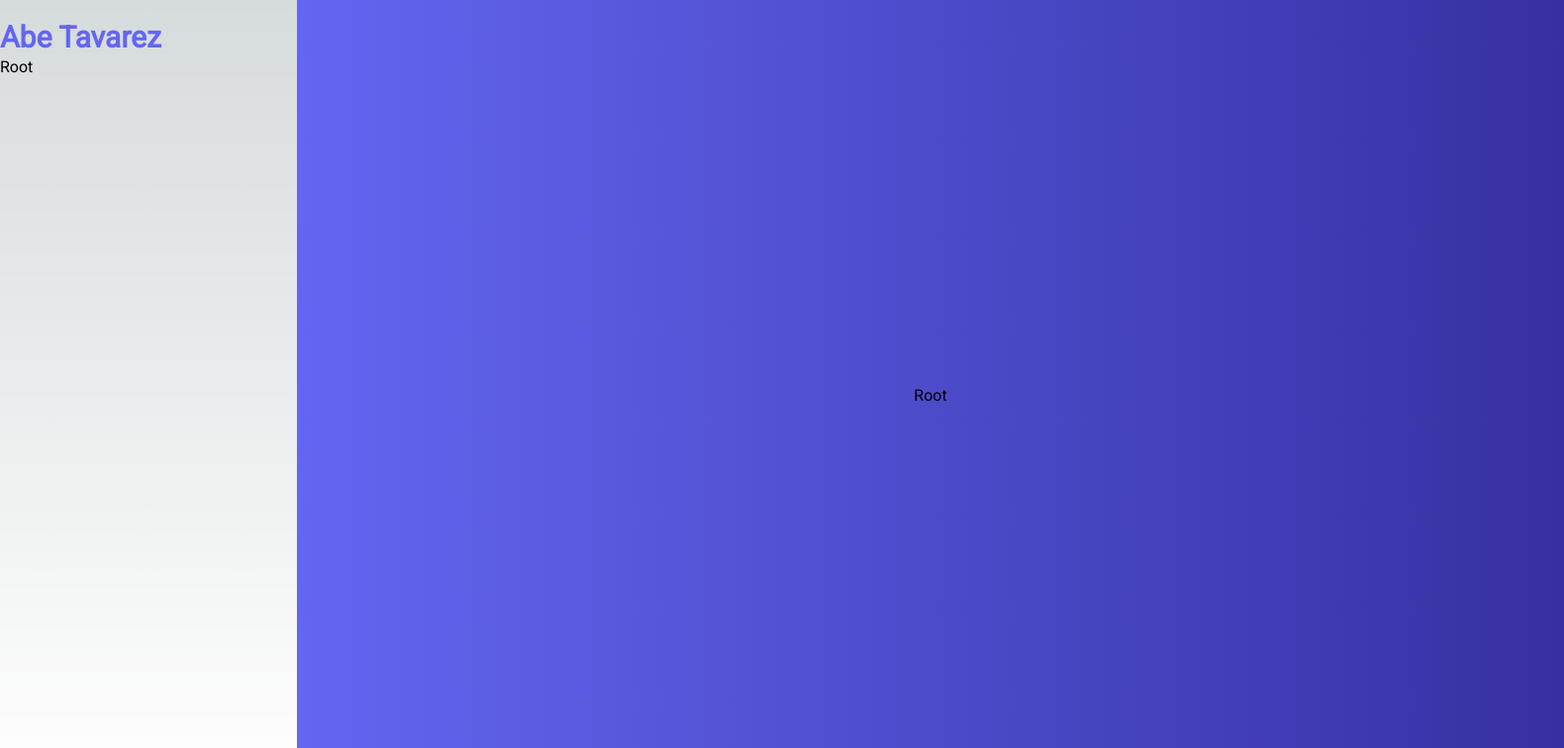
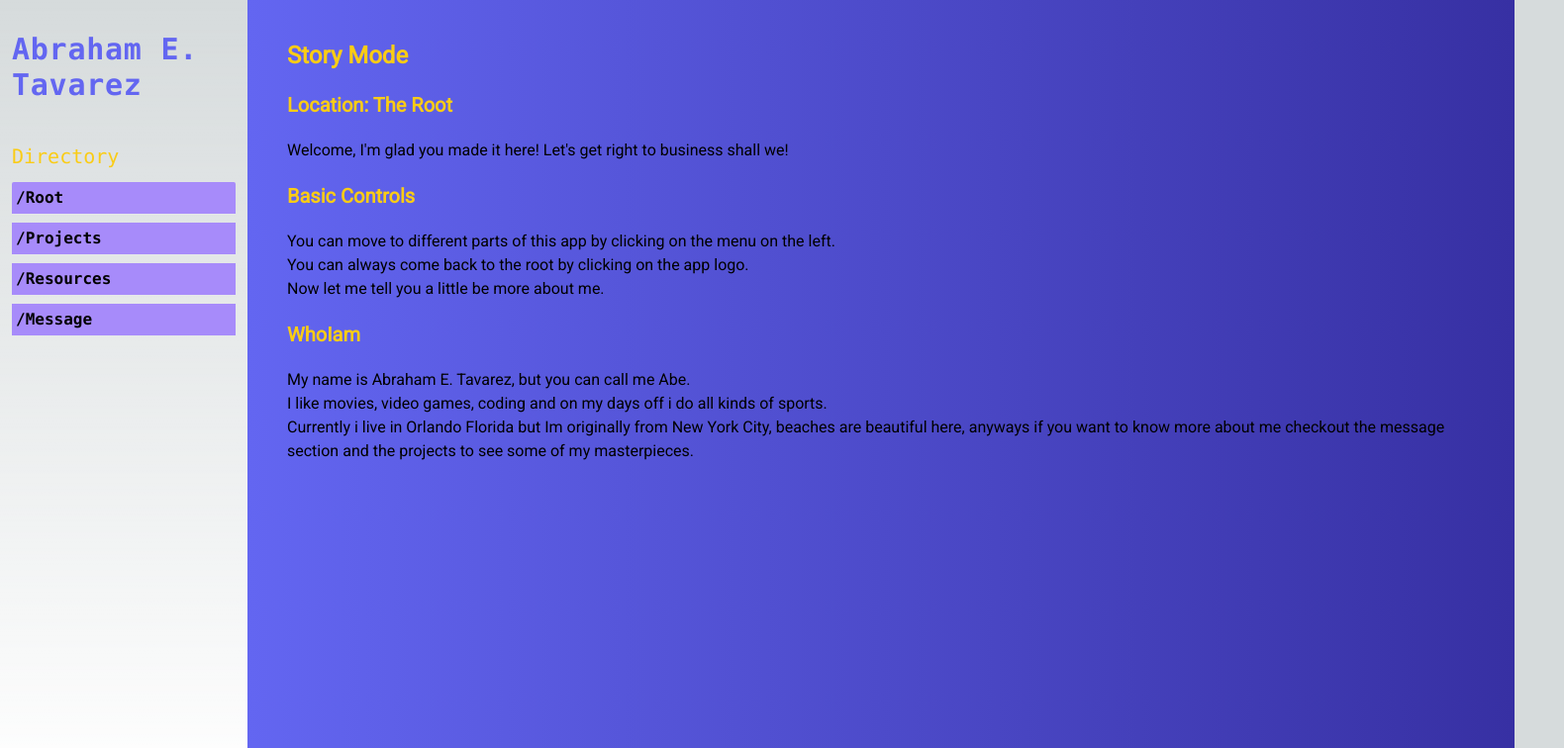
Before and after one commit to AbeTavarez/devp, a Next.js app: page /root in a window 1280 px wide. Shown: the top 756 px of the page at 99% size, 1580 px wide, since content can reach past the window. Built offline with nearby package versions, Linux system fonts and the light colour scheme.

Commit message:
new pages

```diff
--- a/components/AppLayout/AppLayout.js
+++ b/components/AppLayout/AppLayout.js
@@ -2,11 +2,38 @@ import Link from "next/link";
 
 export const AppLayout = ({ children }) => {
   return (
-    <div className="grid grid-cols-[300px_1fr] h-screen max-h-screen">
-      <div>
-        <h4 className="text-3xl font-bold mt-5 text-indigo-500">Abe Tavarez</h4>
-        <nav>
-          <Link href="/root">Root</Link>
+    <div className="grid grid-cols-[250px_1fr] h-screen max-h-screen">
+      <div className="p-3 font-mono">
+        <h4 className="text-3xl font-bold mt-5 text-indigo-500 tracking-wide">
+          <Link href="/root">Abraham E. Tavarez</Link>
+        </h4>
+        <nav className="mt-10 flex flex-col">
+          <h3 className="mb-1 text-xl text-yellow-400">Directory</h3>
+          <Link
+            className="bg-violet-400 font-bold border-b rounded-t-sm p-1 hover:translate-x-2 mt-2"
+            href="/root"
+          >
+            /Root
+          </Link>
+
+          <Link
+            className="bg-violet-400 font-bold border-b p-1 hover:translate-x-2 mt-2"
+            href="/projects"
+          >
+            /Projects
+          </Link>
+          <Link
+            className="bg-violet-400 font-bold border-b p-1 hover:translate-x-2 mt-2"
+            href="/resources"
+          >
+            /Resources
+          </Link>
+          <Link
+            className="bg-violet-400 font-bold border-b p-1 hover:translate-x-2 mt-2"
+            href="/message"
+          >
+            /Message
+          </Link>
         </nav>
       </div>
       {children}
--- a/pages/index.js
+++ b/pages/index.js
@@ -5,6 +5,7 @@ import Link from "next/link";
 const inter = Inter({ subsets: ["latin"] });
 
 export default function Home() {
+
   return (
     <main
       className={`flex justify-center items-center w-screen h-screen overflow-hidden relative bg-gradient-to-r from-indigo-800 to-indigo-500`}
@@ -23,15 +24,16 @@ export default function Home() {
           <code className="text-green-500">$ </code>
           Welcome to my page, I hope you have a pleasant experience.
         </p>
-        <div className="flex justify-center items-center">
+        <div className="flex justify-center items-center flex-col sm:flex-row">
           <input
             type="text"
-            className="mr-auto w-80 self-center p-1 shadow-sm border-2 focus:outline-none focus:border-indigo-500 focus:ring-1 focus:ring-indigo-500 text-purple-400 rounded-md"
-            placeholder="say hi back"
+            className="mr-auto w-80 self-center p-1 shadow-sm border-2 focus:outline-none focus:border-indigo-500 focus:ring-1 focus:ring-indigo-500 text-purple-400 rounded-md mb-5 sm:mb-0"
+            placeholder="type and press enter or use the mouse --- >"
+            onKeyDown={(e) => e.key === 'Enter' && (window.location = '/root')}
           />
           <Link
-            href="/home"
-            className=" bg-violet-600 hover:bg-violet-900 py-2 px-4 rounded-md  text-bold "
+            href="/root"
+            className=" bg-violet-500 hover:bg-violet-700 py-2 px-4 rounded-md  text-bold transition-all duration-500 rotate-12 hover:rotate-[-12deg] shadow-md shadow-white"
           >
             Enter
           </Link>
--- /dev/null
+++ b/pages/message.js
@@ -0,0 +1,19 @@
+import Image from "next/image";
+import { Inter } from "next/font/google";
+import { AppLayout } from "../components/AppLayout";
+
+// const inter = Inter({ subsets: ["latin"] });
+
+export default function Message() {
+  return (
+    <main
+      className={`flex justify-center items-center w-screen h-screen overflow-hidden relative bg-gradient-to-r from-indigo-500 to-indigo-800 md:flex-col`}
+    >
+      <h1>Message</h1>
+    </main>
+  );
+}
+
+Message.getLayout = function getLayout(page, pageProps) {
+  return <AppLayout {...pageProps}>{page}</AppLayout>;
+};
--- /dev/null
+++ b/pages/projects.js
@@ -0,0 +1,19 @@
+import Image from "next/image";
+import { Inter } from "next/font/google";
+import { AppLayout } from "../components/AppLayout";
+
+// const inter = Inter({ subsets: ["latin"] });
+
+export default function Projects() {
+  return (
+    <main
+      className={`flex justify-center items-center w-screen h-screen overflow-hidden relative bg-gradient-to-r from-indigo-500 to-indigo-800 md:flex-col`}
+    >
+      <h1>Projects</h1>
+    </main>
+  );
+}
+
+Projects.getLayout = function getLayout(page, pageProps) {
+  return <AppLayout {...pageProps}>{page}</AppLayout>;
+};
--- /dev/null
+++ b/pages/resources.js
@@ -0,0 +1,19 @@
+import Image from "next/image";
+import { Inter } from "next/font/google";
+import { AppLayout } from "../components/AppLayout";
+
+// const inter = Inter({ subsets: ["latin"] });
+
+export default function Resources() {
+  return (
+    <main
+      className={`flex justify-center items-center w-screen h-screen overflow-hidden relative bg-gradient-to-r from-indigo-500 to-indigo-800 md:flex-col`}
+    >
+      <h1>Resources</h1>
+    </main>
+  );
+}
+
+Resources.getLayout = function getLayout(page, pageProps) {
+  return <AppLayout {...pageProps}>{page}</AppLayout>;
+};
--- a/pages/root.js
+++ b/pages/root.js
@@ -7,9 +7,35 @@ import { AppLayout } from "../components/AppLayout";
 export default function Root() {
   return (
     <main
-      className={`flex justify-center items-center w-screen h-screen overflow-hidden relative bg-gradient-to-r from-indigo-500 to-indigo-800`}
+      className={`flex p-10 w-screen h-screen overflow-hidden relative bg-gradient-to-r from-indigo-500 to-indigo-800 md:flex-col`}
     >
-      <h1>Root</h1>
+      <section>
+        <h1 className="text-2xl text-yellow-400 font-bold mb-5">Story Mode</h1>
+
+        <h1 className="text-xl text-yellow-400 font-bold mb-5">Location: The Root</h1>
+
+        <p>
+          Welcome, I&apos;m glad you made it here! Let&apos;s get right to
+          business shall we!
+        </p>
+
+        <h1 className="text-xl text-yellow-400 font-bold my-5">Basic Controls</h1>
+
+        <p>
+          You can move to different parts of this app by clicking on the menu on
+          the left.
+        </p>
+        <p>You can always come back to the root by clicking on the app logo.</p>
+
+        <p>Now let me tell you a little be more about me.</p>
+      </section>
+
+      <section>
+      <h1 className="text-xl text-yellow-400 font-bold my-5">WhoIam</h1>
+        <p>My name is Abraham E. Tavarez, but you can call me Abe. </p>
+        <p>I like movies, video games, coding and on my days off i do all kinds of sports.</p>
+        <p>Currently i live in Orlando Florida but Im originally from New York City, beaches are beautiful here, anyways if you want to know more about me checkout the message section and the projects to see some of my masterpieces.</p>
+      </section>
     </main>
   );
 }
```
